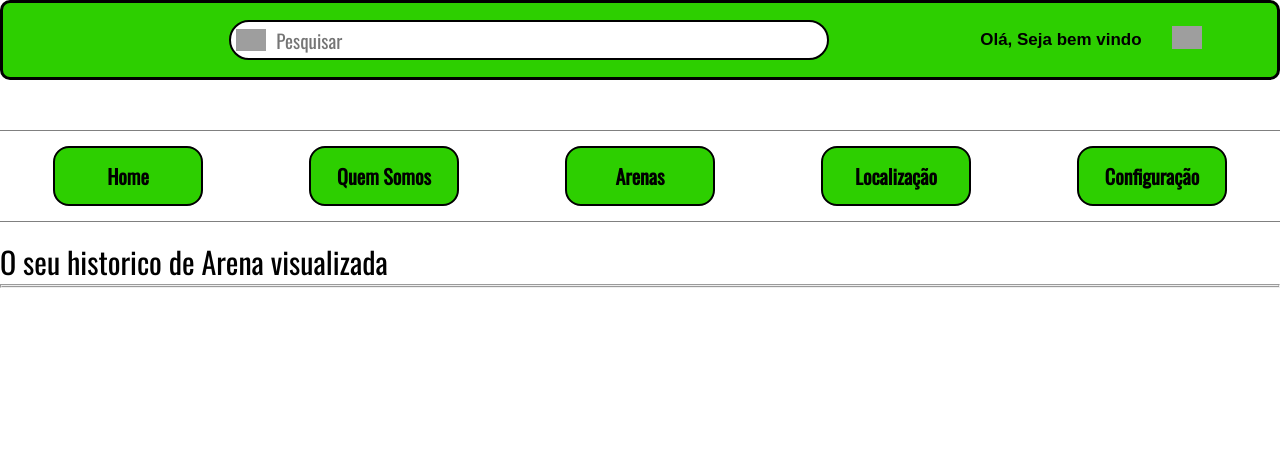
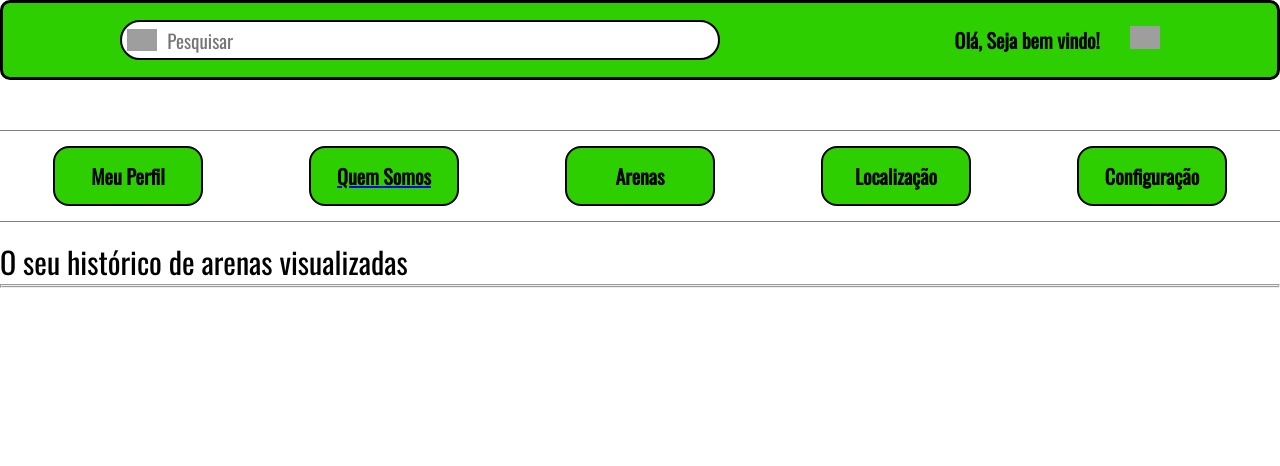
Before and after one commit to CleoLeal/TCC, a PHP site: page /homeCliente.php in a window 1280 px wide. Shown: the top 466 px of the page. Run offline with PHP 8.4, Linux system fonts and the light colour scheme; grey boxes are pictures that could not be loaded.

Commit message:
HTML
Adicionei os HTML corretos

```diff
--- a/Cliente/CriarContaCliente2.php
+++ b/Cliente/CriarContaCliente2.php
@@ -27,17 +27,17 @@
             <p class="type">Data de Nascimento:</p>
             <div class="containerinput">
 
-                <input class="input" type="date" name="data" id="data" >
+                <input class="input" type="date" name="data" id="data" required>
 
             </div>
             <p class="type">Senha:</p>
             <div class="containerinput1">
-                <input class="input1" type="password"  name="senha" id="senha">
+                <input class="input1" type="password"  name="senha" id="senha" required>
 
             </div>
             <p class="type">Confirmar Senha:</p>
             <div class="containerinput2">
-                <input class="input2" type="password" name="confirmar" id="confirmar">
+                <input class="input2" type="password" name="confirmar" id="confirmar" required>
 
             </div>
 
--- a/Cliente/LoginPage.php
+++ b/Cliente/LoginPage.php
@@ -4,7 +4,7 @@
     <meta charset="UTF-8">
     <meta http-equiv="X-UA-Compatible" content="IE=edge">
     <meta name="viewport" content="width=device-width, initial-scale=1.0">
-        <title>Login Page </title>
+        <title>Login Page</title>
     <link rel="stylesheet" href="./css/LoginPage.css">
 
     <script src="https://code.jquery.com/jquery-3.6.0.min.js"
@@ -22,7 +22,7 @@
         </p>
 
         <div>
-        <form action="./autenticacoes/autenticarLogin.php" method="POST">
+        <form action="./autenticacoes/autenticacoes.php" method="POST">
             <p class="type"> Usúario: </p>
             <div class="containerinput">
                 <label class="label" for="senha">
@@ -41,7 +41,7 @@
                 </div>
             </div>
 
-            <a href="./../../toquenarede/esqueciSenha/tipodeConta.php" class="text"> Esqueci minha senha </a>
+            <a href="./../esqueciSenha/tipodeConta.php" class="text"> Esqueci minha senha </a>
 
             <div class="containerbtn">
             <button class="btn">
--- a/Cliente/TelaArenaPraia.php
+++ b/Cliente/TelaArenaPraia.php
@@ -14,7 +14,7 @@
                   <input type="text" placeholder="Pesquisar" class="inputPesq">
             </div>
             <div class="container-links">
-                <p class="link" id="linkEntrar">Olá, seja bem vindo!</p>
+                <p class="link" id="linkEntrar">Olá, Seja bem vindo!</p>
                 <a href="./../../toquenarede/Cliente/LoginPage.php"><img src="https://cdn-icons-png.flaticon.com/512/456/456212.png" alt="" class="imgPerson"></a>
             </div>
         </nav>
@@ -32,7 +32,7 @@
                 <a href="./../../toquenarede/Cliente/Telalocalizacao1.php" class="linkitens">Localização</a>
             </div>
             <div class="itens">
-                <a href="" class="linkitens">Configuração</a>
+                <a href="./../../toquenarede/emConstrucao.php" class="linkitens">Configuração</a>
             </div>
         </div>
         <div >
--- a/Cliente/Telalocalizacao1.php
+++ b/Cliente/Telalocalizacao1.php
@@ -14,6 +14,7 @@
                   <input type="text" placeholder="Pesquisar" class="inputPesq">
             </div>
             <div class="container-links">
+                <p class="text">Olá, Seja bem vindo!</p>
                 <a href="./../../toquenarede/Cliente/LoginPage.php"><img src="https://cdn-icons-png.flaticon.com/512/456/456212.png" alt="" class="imgPerson"></a>
             </div>
         </nav>
@@ -33,7 +34,7 @@
                 <a href="./Telalocalizacao1.php" class="linkitens">Localização</a>
             </div>
             <div class="itens">
-                <a href="" class="linkitens">Configuração</a>
+                <a href="./../../toquenarede/emConstrucao.php" class="linkitens">Configuração</a>
             </div>
         </div>
         <div class="containerbtn">
--- a/Cliente/arenasCliente.php
+++ b/Cliente/arenasCliente.php
@@ -37,7 +37,7 @@
                 <a href="./Telalocalizacao1.php" class="linkitens">Localização</a>
             </div>
             <div class="itens">
-                <a href="" class="linkitens">Configuração</a>
+                <a href="./../../toquenarede/emConstrucao.php" class="linkitens">Configuração</a>
             </div>
         </div>
 
--- a/Cliente/homeCliente.php
+++ b/Cliente/homeCliente.php
@@ -4,42 +4,41 @@
     <head>
     <meta charset="utf-8">
     <meta name="viewport" content="width=device-width, initial-scale=1.0">
-      <title>Home</title>
+    <title>Home Cliente</title>
     <link rel="stylesheet" type="text/css" href="./css/homeCliente.css">
     </head>
+    <script type="text/javascript" src="./../js/prosseguirButton.js"></script>
     <body>
-    <div>
         <nav>
-            <div></div>
             <div class="pesquisar-container">
                 <img src="https://cdn-icons-png.flaticon.com/512/3772/3772344.png" alt="" class="imgPesq">
                 <input type="text" placeholder="Pesquisar" class="inputPesq">
             </div>
             <div class="container-links">
-                <p class="link" >Olá, Seja bem vindo</p>
+            <div class="text">Olá, Seja bem vindo!</div>
                 <a href="./../../toquenarede/Cliente/LoginPage.php"><img src="https://cdn-icons-png.flaticon.com/512/456/456212.png" alt="" class="imgPerson"></a>
             </div>
         </nav>
 
         <div class="container">
             <div class="itens">
-                <a href="./../../toquenarede/Cliente/homeCliente.php" class="linkitens">Home</a>
+                <a href="" class="linkitens">Meu Perfil</a>
             </div>
             <div class="itens">
-                <a href="" class="linkitens">Quem Somos</a>
+                <a href="./../../toquenarede/quemSomos/quemSomosCliente.php"><p class="linkitens" ">Quem Somos</p></a>
             </div>
             <div class="itens">
-                <a href="./arenasCliente.php" class="linkitens" ">Arenas</a>
+                <a href="./arenasCliente.php" class="linkitens">Arenas</a>
             </div>
             <div class="itens">
                 <a href="./Telalocalizacao1.php" class="linkitens">Localização</a>
             </div>
             <div class="itens">
-                <a href="" class="linkitens">Configuração</a>
+                <a href="./../../toquenarede/emConstrucao.php" class="linkitens">Configuração</a>
             </div>
         </div>
 
-        <p class="titulo">O seu historico de Arena visualizada</p><fieldset></fieldset>
+        <p class="titulo">O seu histórico de arenas visualizadas</p> <fieldset></fieldset>
 
         <div class="containerarena">
             <div class="divarena">
@@ -53,19 +52,21 @@
             </div>
         </div>
 
-        <p class="titulo">O seu historico de Reservas</p><fieldset></fieldset>
+    <p class="titulo2">O seu historico de Reservas</p><fieldset></fieldset>
 
-        <div class="containerarena">
-            <div class="divarena">
-                <a href="./../../toquenarede/Cliente/TelaArenaPraia.php"><img  class="arenaimg" src="https://i.ibb.co/7nb0wfk/prainha-Sports.jpg" alt=""></a>
+        <div class="containerTorneio">
+            <div class="divarena2">
+                <a href="./../../toquenarede/Cliente/TelaArenaPraia.php"><img  class="arenaimg2" src="https://i.ibb.co/7nb0wfk/prainha-Sports.jpg" alt=""></a>
             </div>
-            <div class="divarena">
-                <a href="./../../toquenarede/Cliente/TelaArenaPraia.php"><img  class="arenaimg" src="https://i.ibb.co/7nb0wfk/prainha-Sports.jpg" alt=""></a>
+            <div class="divarena2">
+                <a href="./../../toquenarede/Cliente/TelaArenaPraia.php"><img  class="arenaimg2" src="https://i.ibb.co/7nb0wfk/prainha-Sports.jpg" alt=""></a>
             </div>
-            <div class="divarena">
-                <a href="./../../toquenarede/Cliente/TelaArenaPraia.php"><img  class="arenaimg" src="https://i.ibb.co/7nb0wfk/prainha-Sports.jpg" alt=""></a>
+            <div class="divarena2">
+                <a href="./../../toquenarede/Cliente/TelaArenaPraia.php"><img  class="arenaimg2" src="https://i.ibb.co/7nb0wfk/prainha-Sports.jpg" alt=""></a>
             </div>
         </div>
 
+
+
     </body>
     </html>
```
Also changed, not shown: Cliente/CriarContaCliente1.php (+4 -4 lines), Cliente/Reserva.php (+4 -4 lines). Lines whose indentation alone changed are shown as unchanged.
